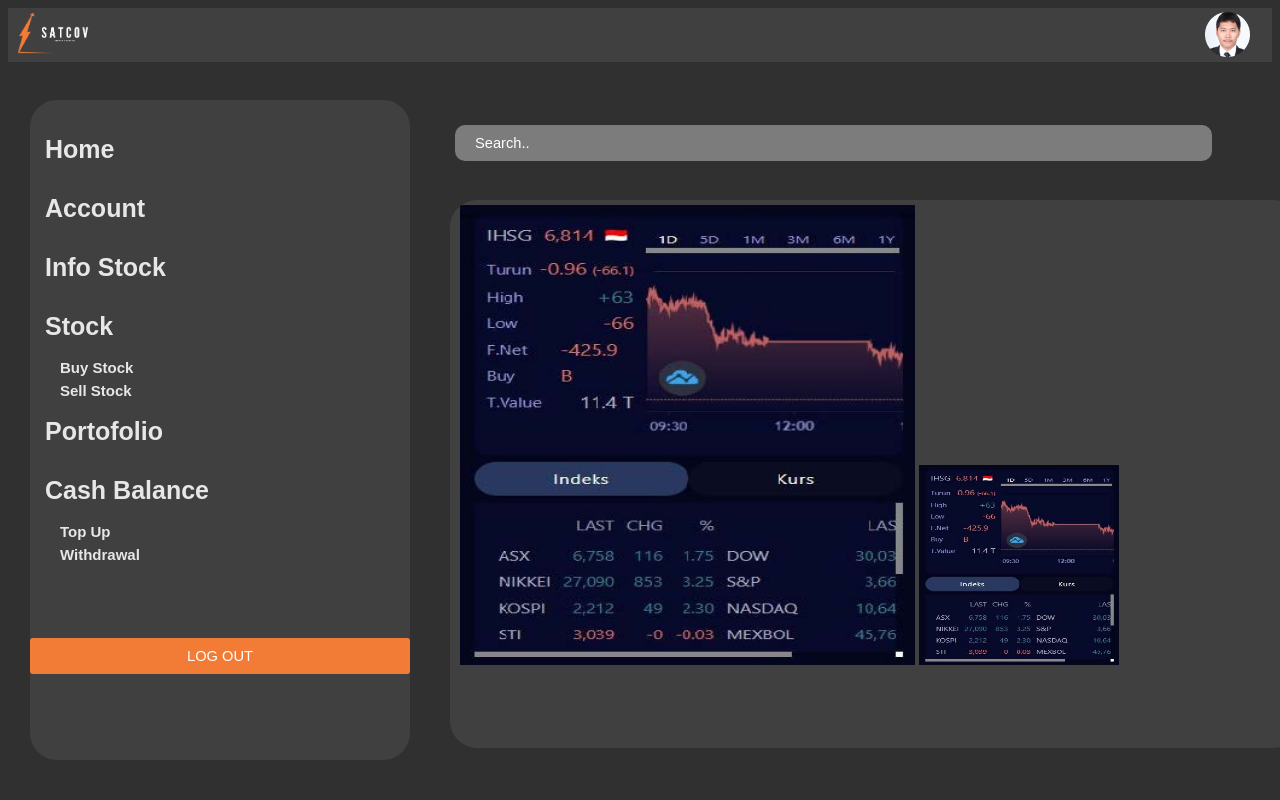
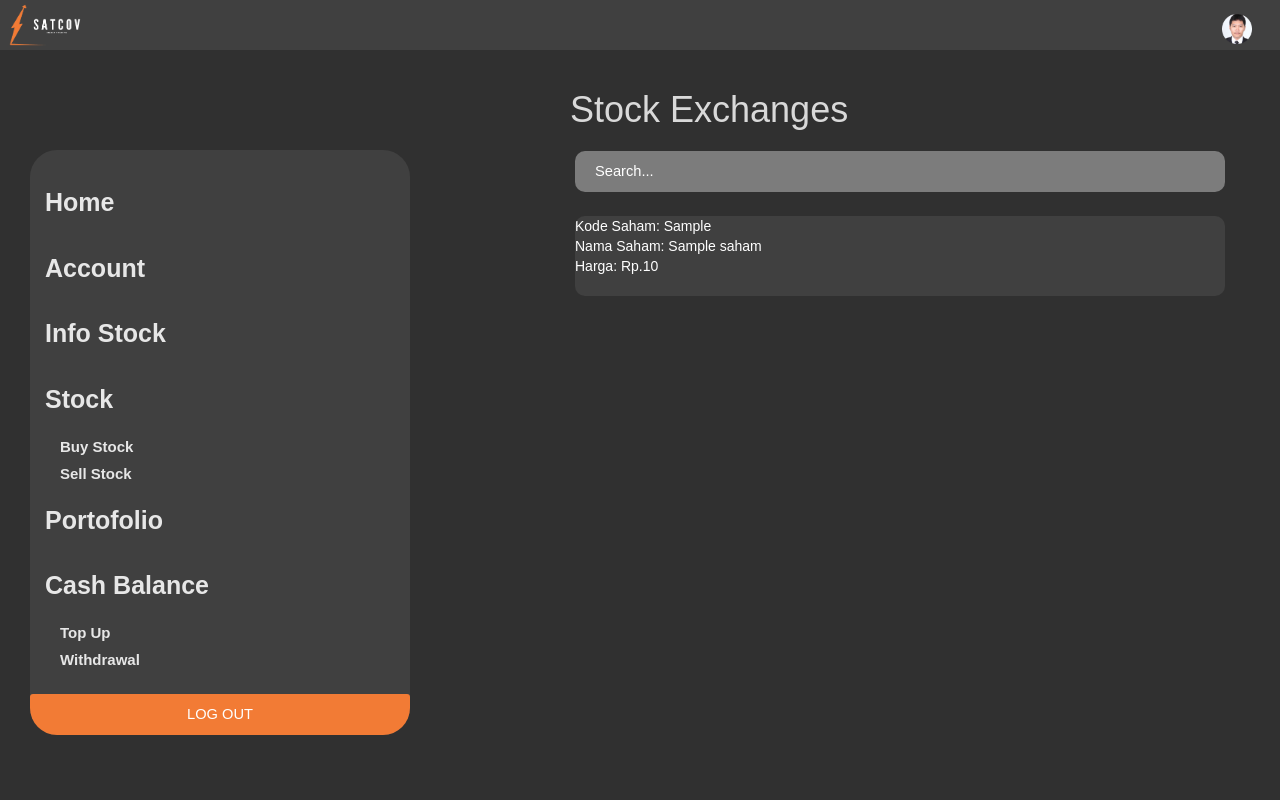
Before and after one commit to mobs3288/SATCOV_ONLINE_TRADING, a PHP site: page /info_saham.php in a window 1280 px wide. Run offline with PHP 8.4, Linux system fonts and the light colour scheme; the visitor is signed in with stand-in values (Sample User, id 1); tables that the repository leaves empty or names only in its code hold one stand-in row (values such as "Sample post").

Commit message:
Update Info Saham User

```diff
--- a/data_saham.php
+++ b/data_saham.php
@@ -54,7 +54,7 @@
       	</form>
 	</div>
 	<br>
-	<h1> Stock Exchanges </h1><br><br><br>
+	<h1>Manage Stock Exchanges</h1><br><br><br>
 
 	<div class="form-outline">
   		<input type="search" id="form1" class="search" placeholder="Search..." aria-label="Search" />
--- a/info_saham.css
+++ b/info_saham.css
@@ -1,28 +1,29 @@
-body {
+body{
 	font-family: sans-serif;
 	background: #303030;
 }
 
-h1 {
-  text-align: center;
+h1{
 	/*ketebalan font*/
-  font-weight: 300;
-  color: #d9d9d9;
+
+	color: #D9D9D9;
+	position: fixed;
+	left: 570px;
 }
 
-.tulisan_login {
+.tulisan_login{
 	text-align: center;
 	/*membuat semua huruf menjadi kapital*/
 	text-transform: uppercase;
 }
 
-.tulisan_register {
+.tulisan_register{
 	text-align: center;
 	/*membuat semua huruf menjadi kapital*/
 	text-transform: uppercase;
 }
 
-.kotak_login {
+.kotak_login{
 	width: 350px;
 	background: white;
 	/*meletakkan form ke tengah*/
@@ -72,55 +73,76 @@
 	border: none;
 	border-radius: 3px;
 	padding: 10px 20px;
+	position: relative;
 }
 
-.tombol_add {
-  background: #8e8bff;
-  color: #ffffff;
+.tombol_add{
+	background: #8E8BFF;
+	color: #FFFFFF;
 	font-size: 11pt;
-  width: 14%;
+	width: relative;
 	border: none;
 	border-radius: 10px;
 	padding: 10px 20px;
-  position: absolute;
+	position: relative;
 	left: 575px;
-  bottom: 615px;
+	bottom: 60px;
 }
 
-.search {
-  background: #7c7c7c;
-  color: #ffffff;
+.tombol_add_modal{
+	background: #8E8BFF;
+	color: white;
 	font-size: 11pt;
-  width: 56%;
+	width: 100%;
+	border: none;
+	border-radius: 3px;
+	padding: 10px 20px;
+}
+
+.search{
+	background: #7C7C7C;
+	color: #FFFFFF;
+	font-size: 11pt;
+	width: 650px;
 	border: none;
 	border-radius: 10px;
 	padding: 10px 20px;
-  position: absolute;
-  left: 455px;
-  top: 125px;
+	position: relative;
+	left: 575px;
+	top: 21px;
 	text-align: left;
 }
 
-.link {
+::placeholder{
+	color: white;
+}
+
+.link{
 	color: #232323;
 	text-decoration: none;
 	font-size: 10pt;
 }
 
-.alert {
+.alert{
 	background: #e44e4e;
 	color: white;
 	padding: 10px;
 	text-align: center;
-  border: 1px solid #b32929;
+	border:1px solid #b32929;
+	position: absolute;
+	opacity: 75%;
+	left: 570px;
 }
 
-.success {
+.success{
 	background: #4ee44e;
 	color: white;
 	padding: 10px;
 	text-align: center;
-  border: 1px solid #4ee44e;
+	border:1px solid #4ee44e;
+	position: absolute;
+	opacity: 75%;
+	left: 570px;
 }
 
 .topnav {
@@ -143,54 +165,40 @@
 }
 
 .topnav a.active {
-  background-color: #04aa6d;
+	background-color: #04AA6D;
 	color: white;
 }
 
 .logo_user {
 	position: absolute;
-  right: 30px;
-  top: 12px;
+	right: 12px;
+	top: 0px;
   }
 
-.tableinfo {
+.menu{
 	position: absolute;
-  left: 10px;
-  top: 5px;
-  padding: auto;
-}
-
-.tableinfotop {
-  position: absolute;
-  right: 96px;
-  top: 5px;
-}
-
-.menu {
-  position: absolute;
-
 	bottom: 738px;
 }
 
 .table {
-  height: 66%;
-  width: 850px;
-  position: fixed;
+	width: 650px;
+	height: min-content;
+	position: relative;
+	bottom: 35px;
 	z-index: 1;
-  top: 200px;
-  left: 450px;
+	left: 575px;
 	background-color: #404040;
 	overflow-x: hidden;
-  padding-top: 20px;
-  border-radius: 27px;
+	border-radius: 10px;
+	color: white;
   }
 
 .sidenav {
-  height: 80%;
+	height: relative;
 	width: 380px;
 	position: fixed;
 	z-index: 1;
-  top: 100px;
+	top: 150px;
 	left: 30px;
 	background-color: #404040;
 	overflow-x: hidden;
--- a/info_saham.php
+++ b/info_saham.php
@@ -1,62 +1,80 @@
 <!DOCTYPE html>
 <html>
 <head>
-    <title>Informasi Saham</title>
-    <link rel="stylesheet" type="text/css" href="info_saham.css" />
-    <meta name="viewport" content="width=device-width, initial-scale=1" />
+	<title>Saham</title>
+	<meta name="viewport" content="width=device-width, initial-scale=1.0">
+	<meta charset="utf-8">
+	<meta name="viewport" content="width=device-width, initial-scale=1">
+	<link rel="stylesheet" href="https://maxcdn.bootstrapcdn.com/bootstrap/3.4.1/css/bootstrap.min.css">
+	<script src="https://ajax.googleapis.com/ajax/libs/jquery/3.6.0/jquery.min.js"></script>
+	<script src="https://maxcdn.bootstrapcdn.com/bootstrap/3.4.1/js/bootstrap.min.js"></script>
+	<link rel="stylesheet" type="text/css" href="info_saham.css">
 </head>
 <body>
 	<?php
 	session_start();
 
-      // cek apakah yang mengakses halaman ini sudah login
-      if($_SESSION['level']==""){
+	if($_SESSION['username']==""){
 		header("location:index.php?pesan=gagal");
 	}
 
-      if ( $_SESSION['level'] != 'admin' && $_SESSION['level'] != 'user'){
+	// cek apakah yang mengakses halaman ini adalah admin
+	if ( $_SESSION['level'] != 'admin' and $_SESSION['level'] != 'user' ){
 		echo "<div class='alert'>Anda tidak memiliki akses untuk halaman ini.</div>";
 		exit;
+	}
+	if(isset($_GET['pesan'])){
+		if ($_GET['pesan']=="register"){
+         echo "<div class='success'>Data Saham berhasil register ke database</div>";
+      	}
+		if ($_GET['pesan']=="failed"){
+			echo "<div class='alert'>Datanya kosong masbro</div>";
+		}
 	}
 
 	?>
 
 	<div class="topnav">
-      <img src="logo.png" width="85" height="50" />
-      <div class="logo_user">
-        <img src="logo_user.png" width="45" height="45" />
+		<img src = "logo.png" width="85" height="50">
+		<div class = "logo_user">
+			<a href = "#account"><img src = "logo_user.png" width ="30" height="30"></a>
 		</div>
 	</div>
 
 	<div class="sidenav">
-      <a href="#about">Home</a>
+		<a href="halaman_admin.php">Home</a>
 		<a href="#services">Account</a>
-      <a href="#infostock">Info Stock</a>
-      <a href="#stock">Stock</a>
-      <b href="#stock">Buy Stock</b>
-      <b href="#stock">Sell Stock</b>
-      <a href="#portofolio">Portofolio</a>
-      <a href="#cash">Cash Balance</a>
-      <b href="#cash">Top Up</b>
-      <b href="#cash">Withdrawal</b>
+		<a href="#clients">Info Stock</a>
+		<a href="#contact">Stock</a>
+    <b href="#contact">Buy Stock</b>
+    <b href="#contact">Sell Stock</b>
+		<a href="#services">Portofolio</a>
+		<a href="#contact">Cash Balance</a>
+    <b href="#contact">Top Up</b>
+    <b href="#contact">Withdrawal</b><br>
 
-      <br><br><br><br>
 		<form action="logout.php">
-        <input type="submit" value="LOG OUT" class="tombol_logout" />
+         	<input type="submit" value="LOG OUT" class = "tombol_logout" />
     </form>
 	</div>
-    <br />
-    <form action="">
-      <input type="text" value="Search.." class="search" />
-    </form>
+	<br>
+	<h1> Stock Exchanges </h1><br><br><br>
 
-    <div class="table">
-      <div class="tableinfo">
-        <img src="data1.png" width="455" height="460" />
-        <img src="data1.png" width="200" height="200" />
+	<div class="form-outline">
+  		<input type="search" id="form1" class="search" placeholder="Search..." aria-label="Search" />
 	</div>
-    </div>
-    <br />
-    <br />
+	<br/>
+	<br/><br/><br/>
+	<script>
+		$(document).ready(function(){
+			$(".table").load("auto_update_saham.php");
+			setInterval(function() {
+				$(".table").load("auto_update_saham.php");
+			},3000);
+		});
+	</script>
+
+	<div class = "table"></div>
+
 </body>
 </html>
```
Also changed, not shown: other parts of info_saham.css (+18 -81 lines). Lines whose indentation alone changed are shown as unchanged.
